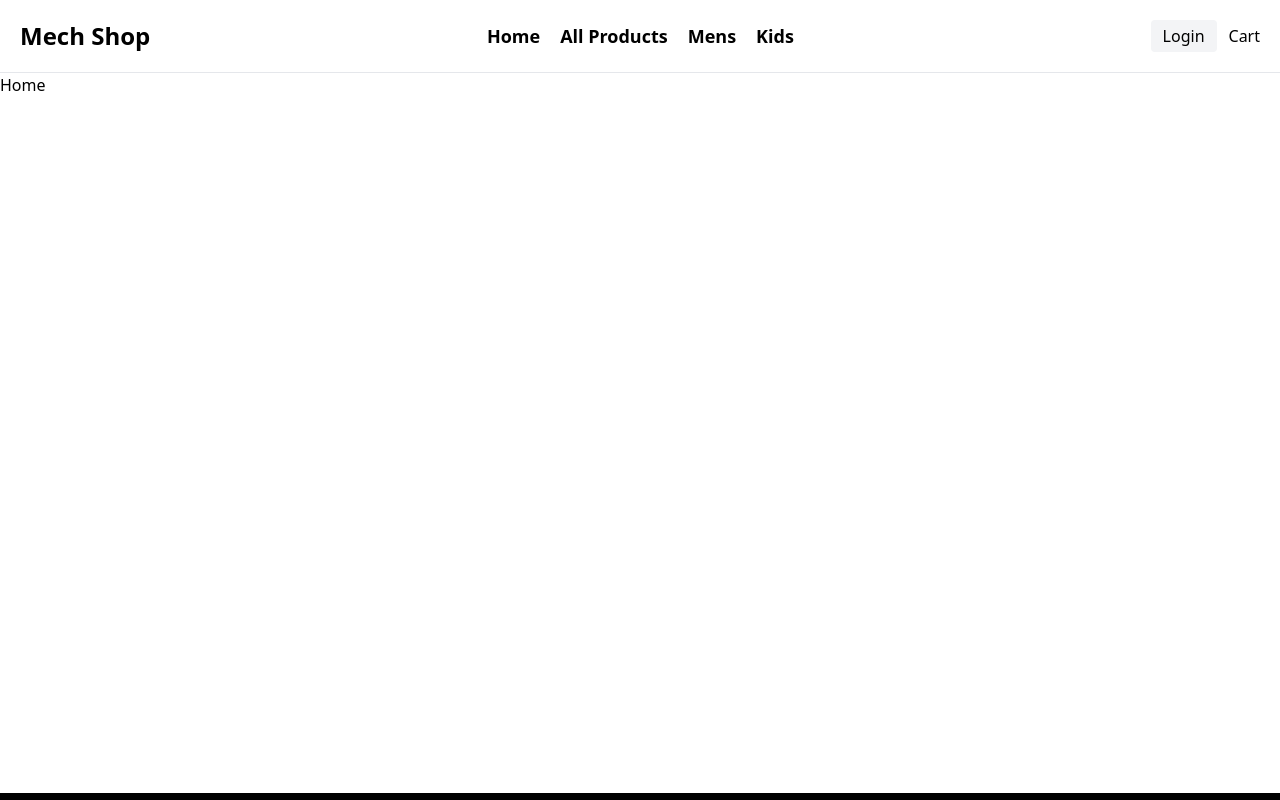
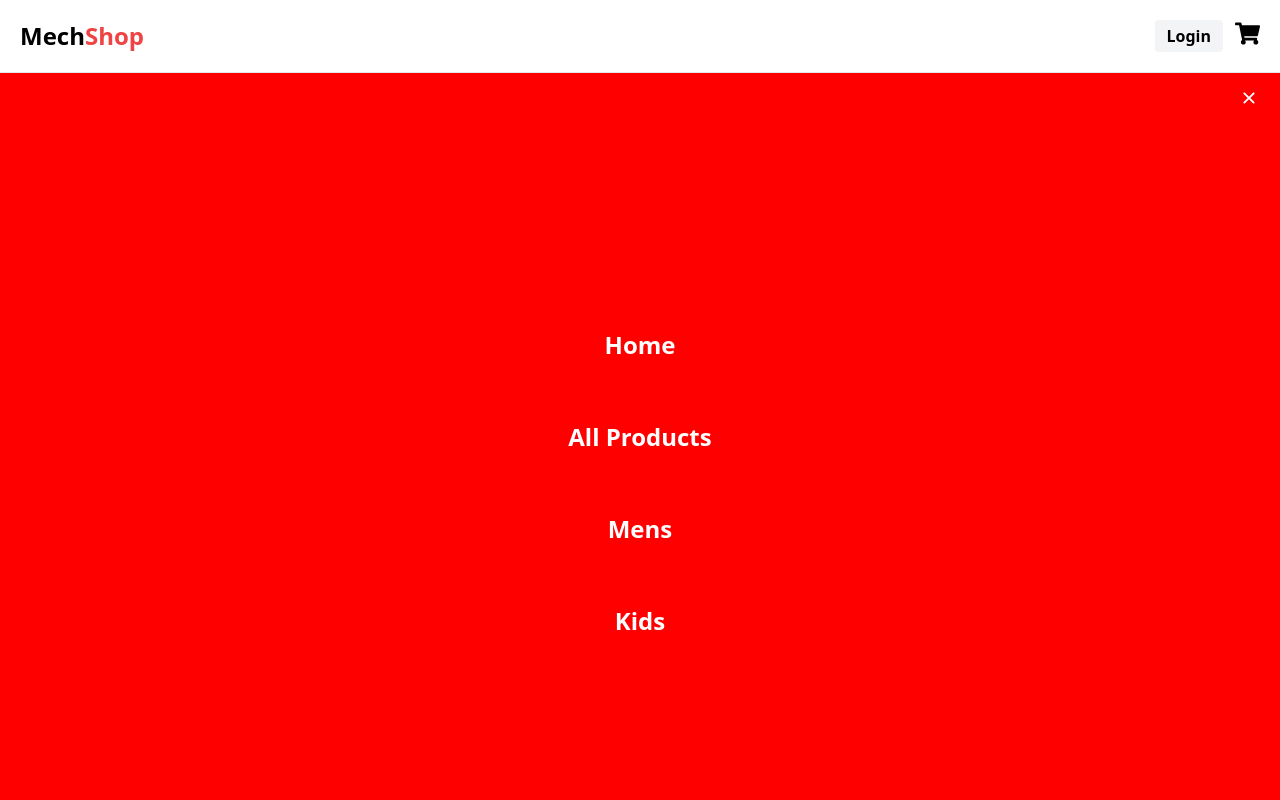
Before and after one commit to Indranil102/E-com, a React (Vite) app: page / in a window 1280 px wide. Shown: the top 800 px of the page. Built offline with nearby package versions, Linux system fonts and the light colour scheme.

Commit message:
homesection

```diff
--- a/src/component/Footer/Footer.jsx
+++ b/src/component/Footer/Footer.jsx
@@ -9,7 +9,7 @@ const Footer = () => {
       <footer className="bg-black text-white">
         <div className="container px-5 py-24 mx-auto flex md:items-center lg:items-start md:flex-row md:flex-row md:flex-nowrap flex-wrap flex-col">
           <div className="w-64 md:mx-0 mx-auto text-center md:text-left">
-            <h3 className="font-bold text-2xl">Mech<span>Shop</span></h3>
+            <h3 className="font-bold text-2xl">Mech<span className="text-red-500">Shop</span></h3>
           </div>
 
           <div className="flex-grow flex flex-wrap md:pl-20 -mb-10 md:mt-0 mt-10 md:text-left text-center">
--- /dev/null
+++ b/src/component/Hoersection/HeroSection.jsx
@@ -0,0 +1,16 @@
+import Banner1 from '../../assets/main img.jpg'
+const HeroSection = () => {
+  return (
+    <div className='relative'>
+      <div>
+        <img src={Banner1} alt="" className='w-full object-cover object-center' />
+      </div>
+      <div className='absolute top-[30%] w-full text-end right-5 '>
+        <h1 className='text-5xl sm:text-2xl md:text-3xl lg:text-4xl xl:text-5xl  font-bold text-red-500'>Discover your next Adventure</h1>
+        <p className='text-[10px] lg:text-2xl mt-2 lg:mt-5 font-semibold'>Shop Our latest Arrival & Unleash Your Style</p>
+      </div>
+    </div>
+  )
+}
+
+export default HeroSection
--- a/src/component/Navbar/Navbar.jsx
+++ b/src/component/Navbar/Navbar.jsx
@@ -1,16 +1,26 @@
 import { Link } from 'react-router-dom';
+import { FaShoppingCart } from "react-icons/fa";
+import { GiHamburgerMenu } from "react-icons/gi";
+import { IoIosClose } from "react-icons/io";
+
+
 const Navbar = () => {
   return (
     <>
       <div>
-        <header className="bg-white border-b border-gray-200">
+        <header className="bg-white border-b relative border-gray-200">
           <div className="container max-auto flex justify-between p-5 items-center">
             <div>
+              <Link to='/'>
               <h3 className="font-bold text-2xl">
-                Mech <span>Shop</span>
+                Mech<span className='text-red-500'>Shop</span>
               </h3>
+              </Link>
+
             </div>
-            <ul className="flex items-center text-lg justify-center font-semibold">
+
+            {/*<div className='hidden md:block'>
+            <ul className="flex  items-center text-lg justify-center font-semibold">
             <Link to='/'>
                 <li className="mr-5 hover:text-gray-900 cursor-pointer">Home</li>
               </Link>
@@ -19,10 +29,31 @@ const Navbar = () => {
               <li className="me-5 hover:text-gray-900 cursor-pointer">Mens </li>
               <li className="me-5 hover:text-gray-900 cursor-pointer">Kids </li>
             </ul>
+            </div>
+            */}
+
+          <div className=''>
+            <ul className="flex flex-col gap-10 text-2xl absolute top-[73px] left-0 h-screen w-full z-10 bg-[red] text-white items-center  justify-center font-semibold">
+            <Link to='/'>
+                <li className="mt-5 hover:text-gray-900 cursor-pointer">Home</li>
+              </Link>
+
+              <li className="mt-5 hover:text-gray-900 cursor-pointer">All Products </li>
+              <li className="mt-5 hover:text-gray-900 cursor-pointer">Mens </li>
+              <li className="mt-5 hover:text-gray-900 cursor-pointer">Kids </li>
+            </ul>
+            <button className='absolute top-[75px] z-10 right-0 text-white py-2 px-4 cursor-pointer'>
+            <IoIosClose size={30}/>
+            </button>
+          </div>
+
 
             <div className="flex justify-center items-center gap-3">
-              <button className="inline-flex items-center bg-gray-100 border-0 py-1 px-3 focus-outline-none hover:bg-gray-200 rounded text-base mt-4 md:mt-0">Login</button>
-             <Link to='/cart'><button>Cart</button></Link>
+              <button className=" bg-gray-100 border-0 py-1 px-3 focus-outline-none hover:bg-gray-200 rounded text-base  md:mt-0 font-semibold">Login</button>
+             <Link to='/cart'><button><FaShoppingCart size={25} /></button></Link>
+
+             <button className=' md:hidden'>
+              <GiHamburgerMenu size={25} /> </button>
 
 
             </div>
--- a/src/pages/Home/Home.jsx
+++ b/src/pages/Home/Home.jsx
@@ -1,12 +1,11 @@
+import HeroSection from "../../component/Hoersection/HeroSection"
 import Layout from "../../component/Layout/Layout"
 
 
 const Home = () => {
   return (
     <Layout>
-      <div className="h-[90vh]">
-        Home
-      </div>
+      <HeroSection/>
     </Layout>
   )
 }
```
Also changed, not shown: src/assets/main img.jpg (added), src/assets/teen-girl-shopping-background-advertisement-photo-teen-girl-shopping-bags-teen-girl-shopping-isolated-white-301416178.webp (added).
